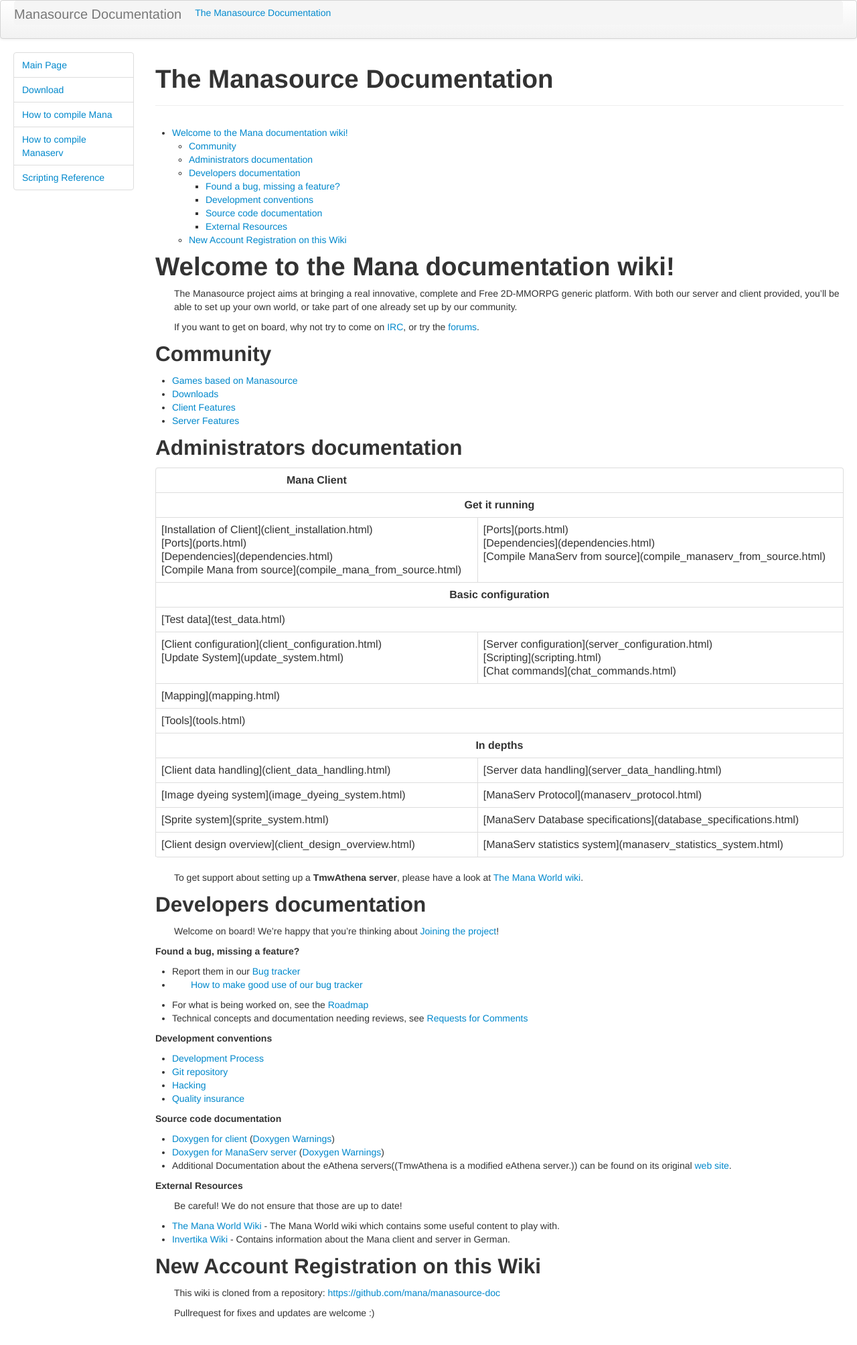
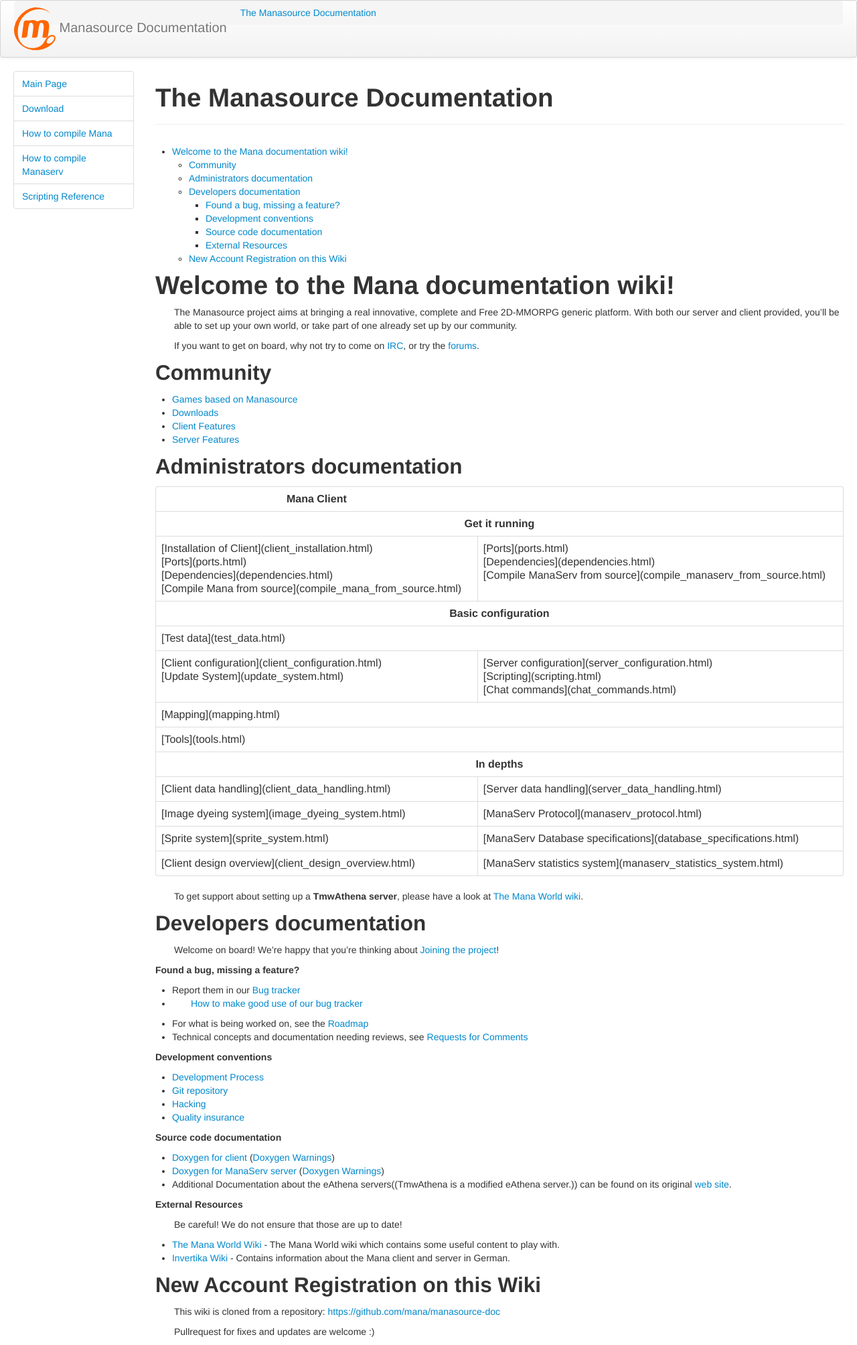
Before and after one commit to mana/manasource-doc, a Jekyll site: the page built from index.md, in a window 1280 px wide. Shown: the whole page at 67% size. Built offline with Jekyll 4.4.1, drawn with Linux system fonts in a browser that asks for light colours; before the commit the page ends 1980 px from its top, so only the background shows below that.

Commit message:
Added an logo to the pages

```diff
--- a/_layouts/wiki.html
+++ b/_layouts/wiki.html
@@ -6,7 +6,10 @@
     <body>
         <div class="navbar">
             <div class="navbar-inner">
-                <a class="brand" href="{{ relative }}index.html">Manasource Documentation</a>
+                <a class="brand" href="{{ relative }}index.html">
+                    <img src="{{ relative }}media/wiki/logo.png" />
+                    Manasource Documentation
+                </a>
                 <ul class="breadcrumb">
                     {% if page.categorylink %}
                     <li>
```
